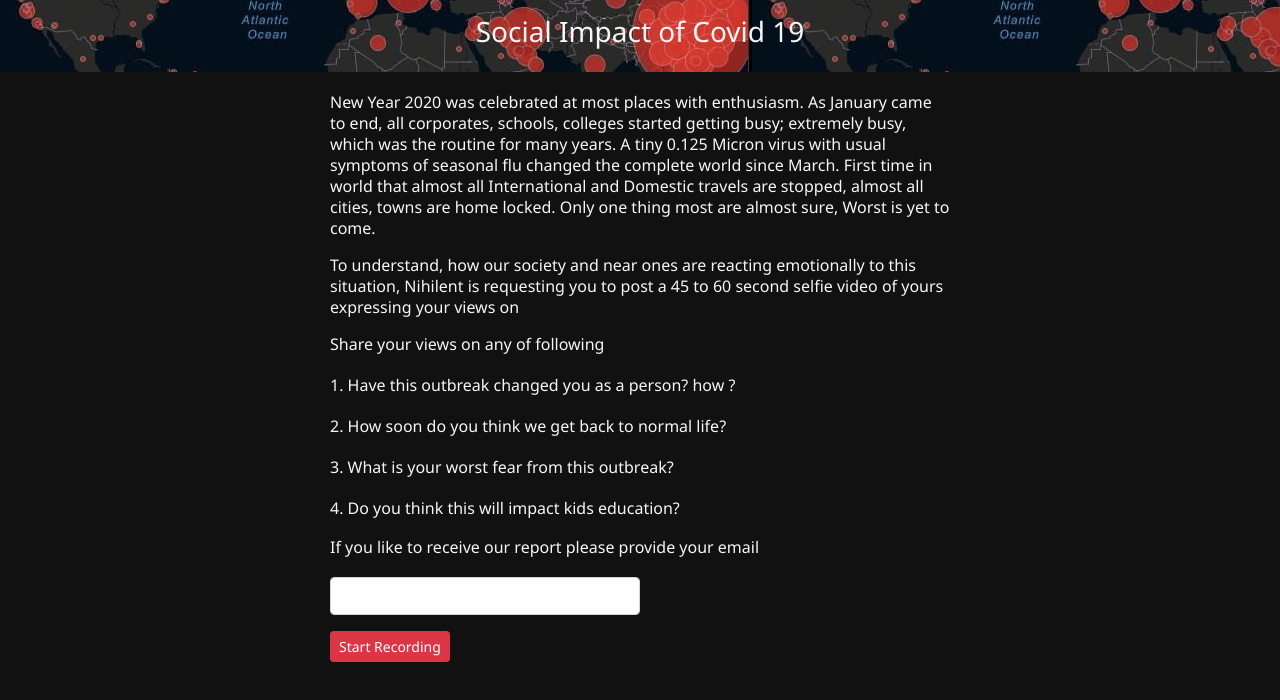
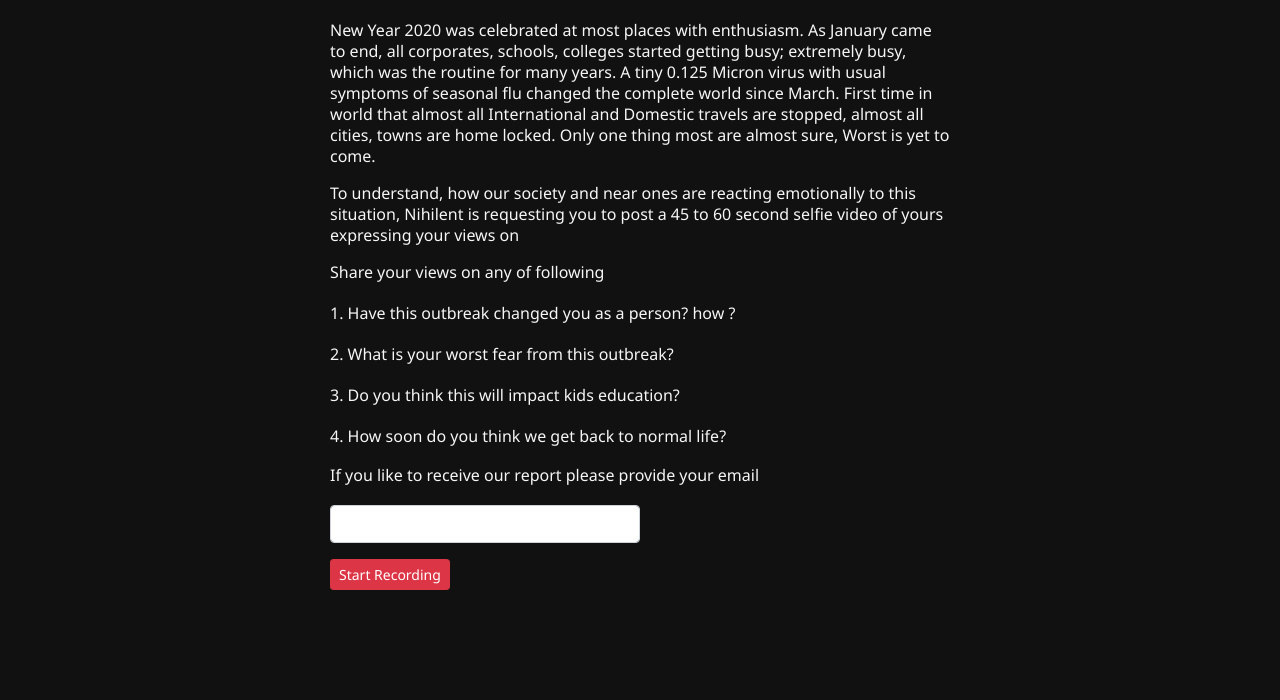
Before and after one commit to vaibhavphutane/Angular-Video-Recorder, an Angular app: page /#/ in a window 1280 px wide. Shown: the top 700 px of the page. Built offline with nearby package versions, Linux system fonts and the light colour scheme.

Commit message:
Added desclaimer

```diff
--- /dev/null
+++ b/src/app/Components/header/header.component.html
@@ -0,0 +1,3 @@
+<div class="title">
+  <h3>Social Impact of Covid 19</h3>
+</div>
--- a/src/app/Components/social-impact-collector/social-impact-collector.component.css
+++ b/src/app/Components/social-impact-collector/social-impact-collector.component.css
@@ -1,12 +1,4 @@
-.title {
-  background: #212121;
-  background: url('../../../assets/covid19_new_image.png');
-  padding: 15px;
-  text-align: center;
-  color: #f6f6f6;
-  position: sticky;
-  top: 0px;
-}
+
 .footer {
   margin-top: 410px;
 }
--- a/src/app/Components/social-impact-collector/social-impact-collector.component.html
+++ b/src/app/Components/social-impact-collector/social-impact-collector.component.html
@@ -1,6 +1,3 @@
-<div class="title">
-  <h3>Social Impact of Covid 19</h3>
-</div>
 <div class="form-container">
   <div class="card-container">
     <p>New Year 2020 was celebrated at most places with enthusiasm. As January came to end, all corporates, schools, colleges started getting busy; extremely busy, which was the routine for many years. A tiny  0.125 Micron virus with usual symptoms of seasonal flu changed the complete world since March. First time in world that almost all International and Domestic travels are stopped, almost all cities, towns are home locked. Only one thing most are almost sure, Worst is yet to come.</p>
@@ -9,9 +6,9 @@
   <p class="questions">
    Share your views on any of following <br>
   <span>1. Have this outbreak changed you as a person? how ?</span><br>
-  <span>2. How soon do you think we get back to normal life? </span><br>
-  <span>3. What is your worst fear from this outbreak? </span><br>
-  <span>4. Do you think this will impact kids education?</span>
+  <span>2. What is your worst fear from this outbreak? </span><br>
+  <span>3. Do you think this will impact kids education?</span>
+  <span>4. How soon do you think we get back to normal life? </span><br>
  </p>
  <p></p>
   <form>
--- a/src/app/Components/social-impact/social-impact.component.css
+++ b/src/app/Components/social-impact/social-impact.component.css
@@ -1,10 +1,4 @@
-.title {
-  background: #212121;
-  background: url('../../../assets/covid19_new_image.png');
-  padding: 15px;
-  text-align: center;
-  color: #f6f6f6;
-}
+
 
 h1 {
   text-align: center;
--- a/src/app/Components/social-impact/social-impact.component.html
+++ b/src/app/Components/social-impact/social-impact.component.html
@@ -1,5 +1 @@
-<div class="title">
-  <h3>Social Impact of Covid 19</h3>
-</div>
-
 <h1>Thank you for your response 😊</h1>
```
Also changed, not shown: src/app/Components/footer/footer.component.css (added, +21 -0 lines), src/app/Components/footer/footer.component.html (added, +8 -0 lines), src/app/Components/footer/footer.component.ts (added, +15 -0 lines), src/app/Components/header/header.component.css (added, +9 -0 lines), src/app/Components/header/header.component.ts (added, +15 -0 lines), 2 other files (tests, documents, lock files or other folders).
